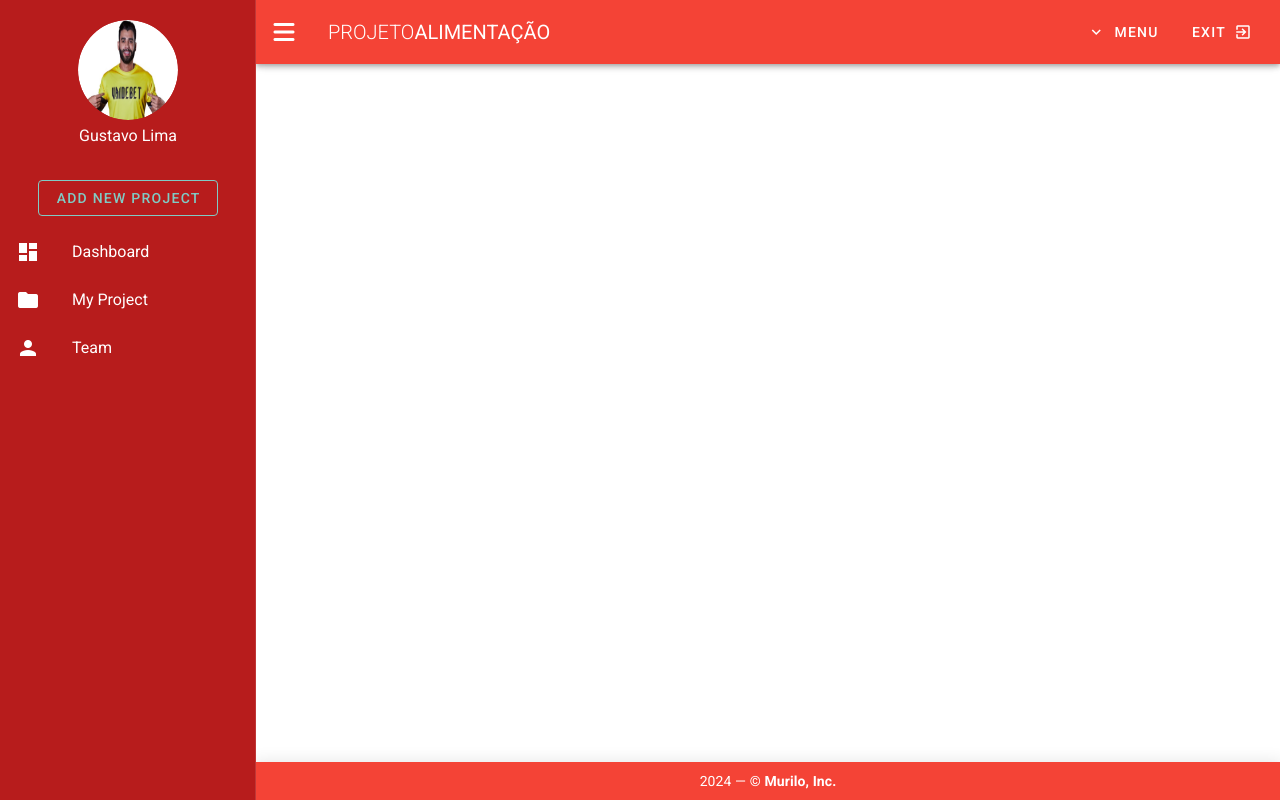
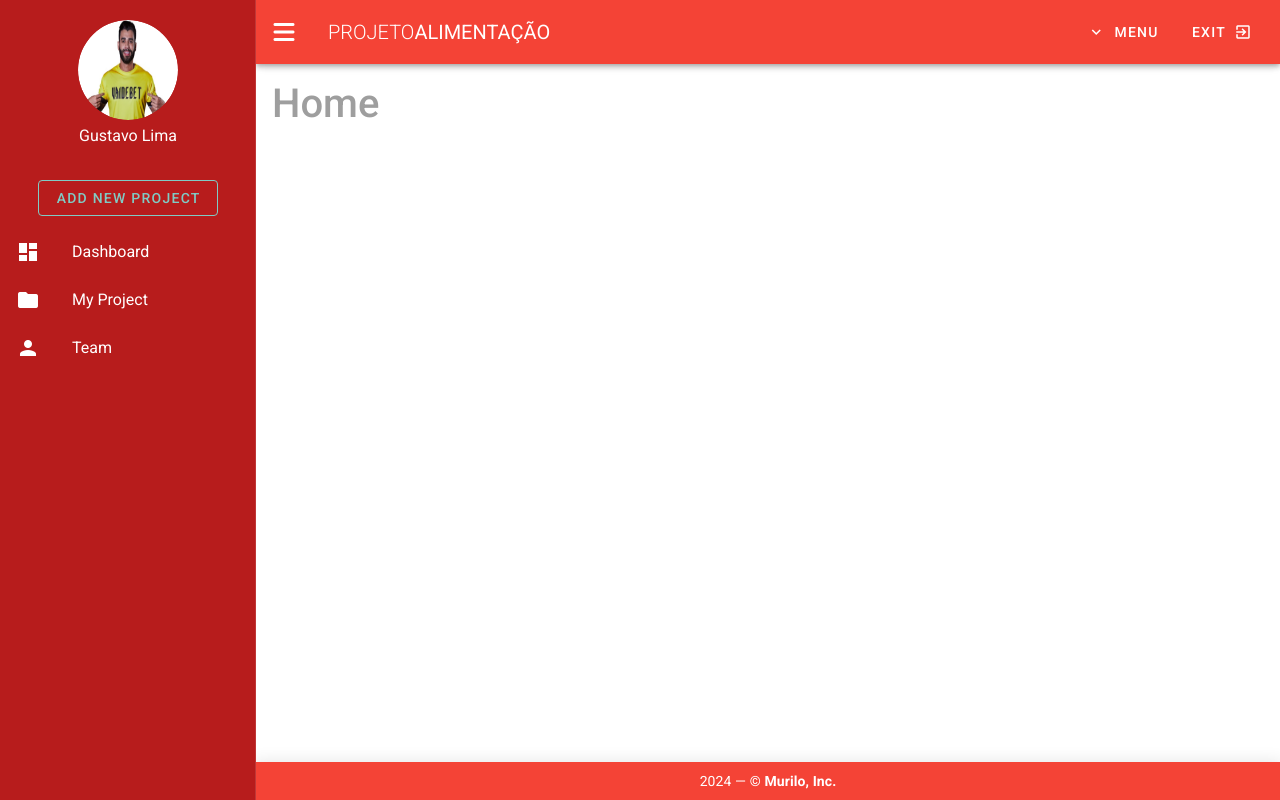
Before and after one commit to MPangone/ProjetoAlimenta-o, a Vue app: page /home in a window 1280 px wide. Built offline with nearby package versions, Linux system fonts and the light colour scheme.

Commit message:
feat: homeview base criada

```diff
--- a/src/router/index.js
+++ b/src/router/index.js
@@ -4,6 +4,7 @@ import LoginView from '@/views/LoginView.vue'
 import AppDashboardView from '@/views/AppDashboardView.vue'
 import AppProjectsView from '@/views/AppProjectsView.vue'
 import AppTeamView from '@/views/AppTeamView.vue'
+import HomeView from '@/views/HomeView.vue'
 Vue.use(VueRouter)
 
 const routes = [
@@ -31,6 +32,11 @@ const routes = [
     name: 'login',
     component: LoginView
   },
+  {
+    path: '/home',
+    name: 'home',
+    component: HomeView
+  },
 ]
 
 const router = new VueRouter({
--- /dev/null
+++ b/src/views/HomeView.vue
@@ -0,0 +1,28 @@
+/* eslint-disable */
+<template>
+  <div class="home">
+    <h1 class="subheading grey--text">Home</h1>
+    <v-container>
+      <v-layout row wrap>
+
+
+      </v-layout>
+    </v-container>
+  </div>
+</template>
+
+<script>
+export default {
+  name: 'HomeView',
+  data() {
+    return {
+      team: [
+        { name: 'Iyad', role: 'Web Developer', avatar: '/img1.png' },
+        { name: 'Reda', role: 'Graphic Designer', avatar: '/img2.png' },
+        { name: 'Zineb', role: 'Web Developer', avatar: '/img3.png' },
+        { name: 'Hu TechGroup', role: 'Desktop Developer', avatar: '/img4.png' }
+      ]
+    };
+  }
+};
+</script>
--- a/src/views/LoginView.vue
+++ b/src/views/LoginView.vue
@@ -118,6 +118,7 @@ export default {
         });
         localStorage.setItem('access_token', data.access_token);
         this.message = 'Login bem-sucedido!';
+        this.$router.push('/home');
       } catch (error) {
         this.message = 'Credenciais inválidas';
         console.error('Erro de login:', error);
```
